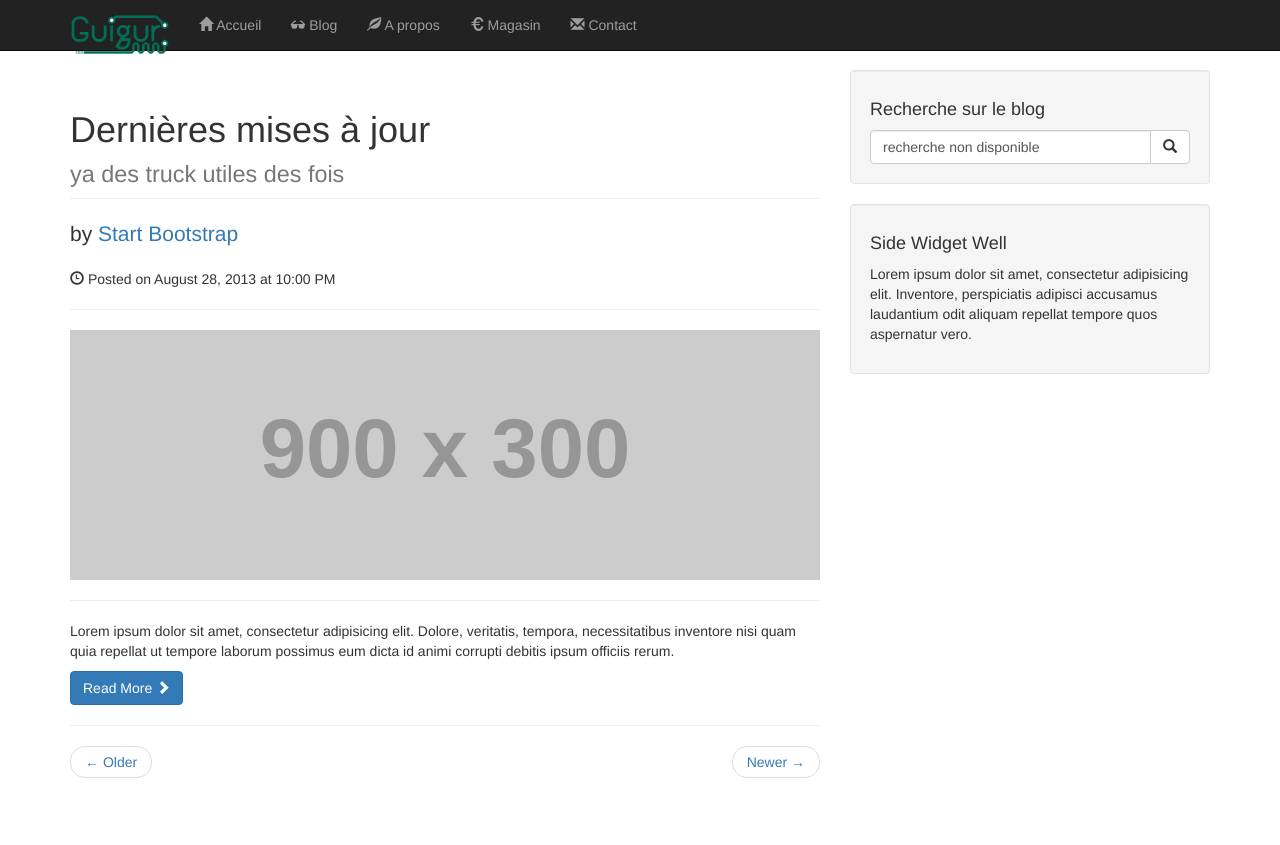
After one commit to guigur/newGuigur.comV3, a Symfony app: template guigur.com/src/BlogGuigurFrontEndBundle/Resources/views/Default/about.html.twig in a window 1280 px wide. The commit adds this page. Shown: the top 845 px of the page. Run offline with Twig, Linux system fonts and the light colour scheme; the template is opened without the code that fills it, so the values that code supplies are empty; grey boxes labelled with a size stand in for pictures from a placeholder-image service; some libraries are stand-ins or nearby versions.

Commit message:
ficed about page

```diff
--- a/guigur.com/app/Resources/views/base.html.twig
+++ b/guigur.com/app/Resources/views/base.html.twig
@@ -36,7 +36,7 @@
                 <span class="icon-bar"></span>
                 <span class="icon-bar"></span>
             </button>
-            <a class="navbar-brand" href="#"><img height="40px" src="img/guigur logo idee.png "></a>
+            <a class="navbar-brand" href="/"><img height="40px" src="{{ asset('img/guigur logo idee.png') }}"></a>
         </div>
         <!-- Collect the nav links, forms, and other content for toggling -->
         <div class="collapse navbar-collapse" id="bs-example-navbar-collapse-1">
--- a/guigur.com/src/BlogGuigurFrontEndBundle/Controller/AboutController.php
+++ b/guigur.com/src/BlogGuigurFrontEndBundle/Controller/AboutController.php
@@ -4,10 +4,10 @@ namespace BlogGuigurFrontEndBundle\Controller;
 
 use Symfony\Bundle\FrameworkBundle\Controller\Controller;
 
-class DefaultController extends Controller
+class AboutController extends Controller
 {
     public function indexAction()
     {
-        return $this->render('BlogGuigurFrontEndBundle:Default:index.html.twig');
+        return $this->render('BlogGuigurFrontEndBundle:Default:about.html.twig');
     }
 }
--- a/guigur.com/src/BlogGuigurFrontEndBundle/Controller/DefaultController.php
+++ b/guigur.com/src/BlogGuigurFrontEndBundle/Controller/DefaultController.php
@@ -16,13 +16,12 @@ class DefaultController extends Controller
         if (!$projects)
             throw $this->createNotFoundException('No product found for id '.$projects);
 
-        foreach ($projects as $project) {
-
+        foreach ($projects as $project)
+        {
             if (!file_exists($project->getImgMiniature()))
                 $project->setImgMiniature("img/template_miniature.png");
             if (!file_exists($project->getImgProject()))
                 $project->setImgProject("img/template_img_project.png");
-
         }
         return $this->render('BlogGuigurFrontEndBundle:Default:index.html.twig', array("Projects" => $projects));
     }
--- a/guigur.com/src/BlogGuigurFrontEndBundle/Resources/config/routing.yml
+++ b/guigur.com/src/BlogGuigurFrontEndBundle/Resources/config/routing.yml
@@ -6,7 +6,7 @@ Blog:
     defaults: { _controller: BlogGuigurFrontEndBundle:Blog:index }
 About:
     path:     /About
-    defaults: { _controller: BlogGuigurFrontEndBundle:Default:index }
+    defaults: { _controller: BlogGuigurFrontEndBundle:About:index }
 Shop:
     path:     /Shop
     defaults: { _controller: BlogGuigurFrontEndBundle:Default:index }
--- /dev/null
+++ b/guigur.com/src/BlogGuigurFrontEndBundle/Resources/views/Default/about.html.twig
@@ -0,0 +1,70 @@
+{% extends "base.html.twig" %}
+{% block body %}
+    <div class="row">
+
+        <!-- Blog Entries Column -->
+        <div class="col-md-8">
+
+            <h1 class="page-header">
+                Dernières mises à jour<br />
+                <small>ya des truck utiles des fois</small>
+            </h1>
+
+            <!-- First Blog Post -->
+            <h2>
+                <a href="#"></a>
+            </h2>
+            <p class="lead">
+                by <a href="index.php">Start Bootstrap</a>
+            </p>
+            <p><span class="glyphicon glyphicon-time"></span> Posted on August 28, 2013 at 10:00 PM</p>
+            <hr>
+            <img class="img-responsive" src="http://placehold.it/900x300" alt="">
+            <hr>
+            <p>Lorem ipsum dolor sit amet, consectetur adipisicing elit. Dolore, veritatis, tempora, necessitatibus inventore nisi quam quia repellat ut tempore laborum possimus eum dicta id animi corrupti debitis ipsum officiis rerum.</p>
+            <a class="btn btn-primary" href="#">Read More <span class="glyphicon glyphicon-chevron-right"></span></a>
+            <hr>
+
+
+            <!-- Pager -->
+            <ul class="pager">
+                <li class="previous">
+                    <a href="#">&larr; Older</a>
+                </li>
+                <li class="next">
+                    <a href="#">Newer &rarr;</a>
+                </li>
+            </ul>
+
+        </div>
+
+        <!-- Blog Sidebar Widgets Column -->
+        <div class="col-md-4">
+
+            <!-- Blog Search Well -->
+            <div class="well">
+                <h4>Recherche sur le blog</h4>
+                <div class="input-group">
+                    <input type="text" class="form-control" value="recherche non disponible" >
+                        <span class="input-group-btn">
+                            <button class="btn btn-default" type="button">
+                                <span class="glyphicon glyphicon-search"></span>
+                            </button>
+                        </span>
+                </div>
+                <!-- /.input-group -->
+            </div>
+
+
+
+            <!-- Side Widget Well -->
+            <div class="well">
+                <h4>Side Widget Well</h4>
+                <p>Lorem ipsum dolor sit amet, consectetur adipisicing elit. Inventore, perspiciatis adipisci accusamus laudantium odit aliquam repellat tempore quos aspernatur vero.</p>
+            </div>
+
+        </div>
+
+    </div>
+    <!-- /.row -->
+{% endblock body %}
--- a/guigur.com/src/BlogGuigurFrontEndBundle/Resources/views/Default/index.html.twig
+++ b/guigur.com/src/BlogGuigurFrontEndBundle/Resources/views/Default/index.html.twig
@@ -3,11 +3,11 @@
 TEST
     {{ dump(Projects) }}
     {% for Project in Projects %}
-        <li>{{ Project.imgMiniature }}</li>
 
     <div class="col-md-4" style="background: red;">
-        <img src="{{ asset(Project.imgMiniature) }}">
-</div>
+        <img src="{{ asset(Project.imgMiniature) }}" style="background: black; display:block; margin:auto;" />
+    </div>
+
     {% endfor %}
 
 {% endblock %}
```
Also changed, not shown: guigur.com/web/img/template_miniature.png, 1 other file.
